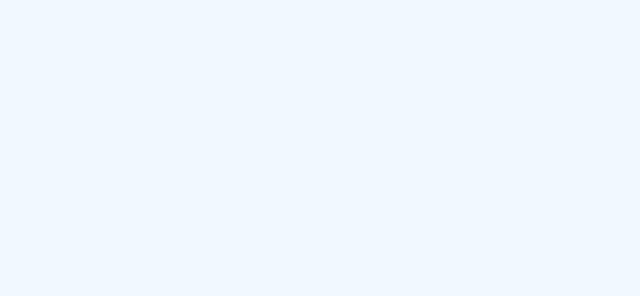
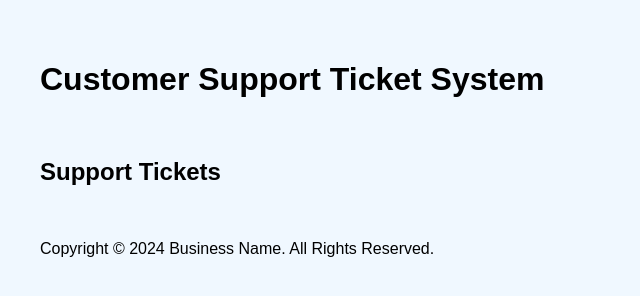
Before and after one commit to Luanashinsato/coding_challenge_14, a plain HTML site: page index.html in a window 1280 px wide. Shown: the whole page, without its empty margins (0-640 px from the left). Drawn offline with Linux system fonts and the light colour scheme.

Commit message:
Task 1 - Base Structure Created

```diff
--- a/index.html
+++ b/index.html
@@ -22,6 +22,24 @@
     </style>
 </head>
 <body>
+    <!-- Task 1: Creating the Base Structure -->
+    <header>
+        <h1>Customer Support Ticket System</h1>
+    </header>
+    <br>
+
+    <main>
+        <h2> Support Tickets </h2>
+        <div id = "ticketContainer">
+            <!-- Support tickets will be dynamically added here -->
+        </div>
+    </main>
+    <br>
+
+    <footer>
+        <p> Copyright © 2024 Business Name. All Rights Reserved. </p>
+    </footer>
+
     <!-- Link to JavaScript File -->
     <script src="cc_14.js"></script>
 </body>
```
